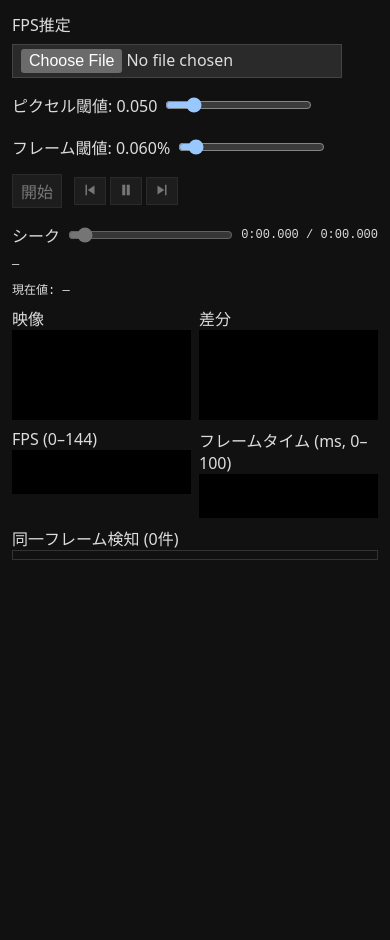
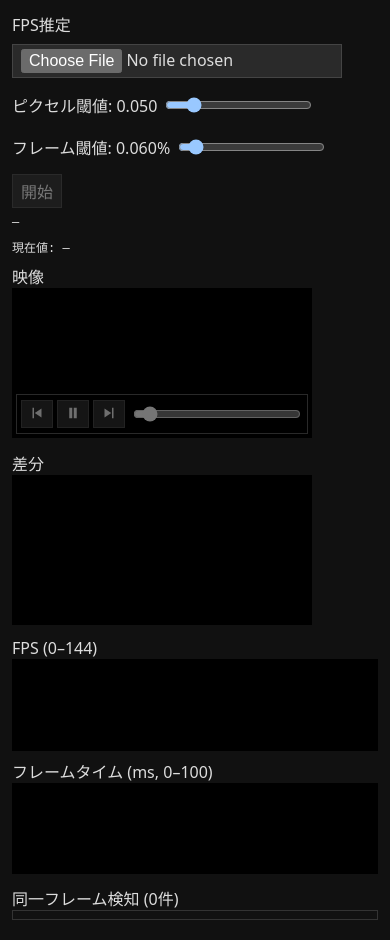
Before and after one commit to millfi/GPUDrop, a React (Vite) app: page / in a window 390 px wide. Before the commit the page ends 844 px from the top, so only its background shows below. Built offline with nearby package versions, Linux system fonts and the light colour scheme.

Commit message:
UI変更

```diff
--- a/index.html
+++ b/index.html
@@ -37,6 +37,7 @@
             .player-controls {
                 display: flex;
                 gap: 4px;
+                flex: 0 0 auto;
             }
             .icon-button {
                 width: 32px;
@@ -68,17 +69,60 @@
                 gap: 6px;
                 align-items: center;
             }
+            .video-panel {
+                position: relative;
+                display: inline-block;
+                max-width: 100%;
+                background: #000;
+            }
+            .video-overlay {
+                position: absolute;
+                left: 8px;
+                right: 8px;
+                bottom: 8px;
+                display: flex;
+                gap: 8px;
+                align-items: center;
+                padding: 6px;
+                background: rgb(0 0 0 / 72%);
+                border: 1px solid rgb(255 255 255 / 16%);
+                box-sizing: border-box;
+                transition:
+                    opacity 120ms ease,
+                    visibility 120ms ease;
+            }
+            .video-overlay.is-hidden {
+                visibility: hidden;
+                opacity: 0;
+                pointer-events: none;
+            }
             .seek-control {
+                display: flex;
+                gap: 6px;
+                align-items: center;
                 flex: 1 1 280px;
+                min-width: 0;
             }
             .seek-control input {
                 flex: 1;
-                min-width: 120px;
+                min-width: 0;
             }
             .seek-control span {
                 font-family: ui-monospace, monospace;
                 font-size: 12px;
                 white-space: nowrap;
+            }
+            @media (max-width: 700px) {
+                .video-overlay {
+                    left: 4px;
+                    right: 4px;
+                    bottom: 4px;
+                    gap: 6px;
+                    padding: 4px;
+                }
+                .seek-control span {
+                    display: none;
+                }
             }
             .stats {
                 font-family: ui-monospace, monospace;
@@ -87,17 +131,54 @@
             }
             .grid {
                 display: grid;
-                grid-template-columns: 1fr 1fr;
-                gap: 8px;
+                grid-template-columns: minmax(280px, 1fr) 600px minmax(
+                        220px,
+                        0.65fr
+                    );
+                align-items: start;
+                gap: 12px;
                 margin-bottom: 8px;
             }
+            .media-column,
+            .charts-column,
+            .events-column {
+                min-width: 0;
+            }
+            .charts-column {
+                display: grid;
+                gap: 8px;
+            }
+            .panel-block {
+                margin-top: 8px;
+            }
+            .events-column {
+                display: grid;
+                grid-template-rows: auto 1fr;
+                align-self: stretch;
+            }
             .events {
-                max-height: 200px;
+                max-height: 332px;
                 overflow: auto;
                 font-family: ui-monospace, monospace;
                 font-size: 12px;
                 border: 1px solid #333;
                 padding: 4px;
+            }
+            @media (max-width: 1200px) {
+                .grid {
+                    grid-template-columns: 1fr 1fr;
+                }
+                .events-column {
+                    grid-column: 2;
+                }
+            }
+            @media (max-width: 800px) {
+                .grid {
+                    grid-template-columns: 1fr;
+                }
+                .events-column {
+                    grid-column: auto;
+                }
             }
         </style>
     </head>
--- a/src/App.tsx
+++ b/src/App.tsx
@@ -26,10 +26,12 @@ export default function App() {
   const [paused, setPaused] = useState(false);
   const [duration, setDuration] = useState(0);
   const [seekValue, setSeekValue] = useState(0);
+  const [overlayVisible, setOverlayVisible] = useState(true);
   const [stats, setStats] = useState<Stats | null>(null);
   const [events, setEvents] = useState<DupEvent[]>([]);
 
   const videoCanvas = useRef<HTMLCanvasElement>(null);
+  const videoPanelRef = useRef<HTMLDivElement>(null);
   const diffCanvas = useRef<HTMLCanvasElement>(null);
   const fpsCanvas = useRef<HTMLCanvasElement>(null);
   const ftCanvas = useRef<HTMLCanvasElement>(null);
@@ -49,6 +51,20 @@ export default function App() {
   useEffect(() => {
     return () => {
       playerRef.current?.stop();
+    };
+  }, []);
+
+  useEffect(() => {
+    const handlePointerDown = (e: PointerEvent) => {
+      if (e.button !== 0) return;
+      const videoPanel = videoPanelRef.current;
+      if (!videoPanel) return;
+      setOverlayVisible(videoPanel.contains(e.target as Node));
+    };
+
+    document.addEventListener("pointerdown", handlePointerDown);
+    return () => {
+      document.removeEventListener("pointerdown", handlePointerDown);
     };
   }, []);
 
@@ -232,6 +248,28 @@ export default function App() {
         <button onClick={start} disabled={!file || running}>
           開始
         </button>
+        {running && <span>{paused ? "一時停止中" : "再生中…"}</span>}
+      </div>
+
+      <div className="stats">
+        {stats
+          ? `t=${stats.timestamp.toFixed(3)}s  frame#${stats.frameNumber}  fps=${stats.fps}  frameTime=${(stats.frameTime * 1000).toFixed(2)}ms`
+          : "—"}
+      </div>
+      <div className="stats">
+        {stats
+          ? `現在値: fps=${stats.fps}  frameTime=${(stats.frameTime * 1000).toFixed(2)}ms`
+          : "現在値: —"}
+      </div>
+
+      <div className="grid">
+        <div className="media-column">
+          <div>映像</div>
+          <div ref={videoPanelRef} className="video-panel">
+            <canvas ref={videoCanvas} />
+            <div
+              className={`video-overlay${overlayVisible ? "" : " is-hidden"}`}
+            >
               <div className="player-controls">
                 <button
                   type="button"
@@ -265,7 +303,6 @@ export default function App() {
                 </button>
               </div>
               <label className="seek-control">
-          シーク
                 <input
                   type="range"
                   min={0}
@@ -274,34 +311,21 @@ export default function App() {
                   value={Math.min(seekValue, duration || 0)}
                   disabled={!running || duration <= 0}
                   onChange={(e) => seek(parseFloat(e.target.value))}
+                  aria-label="シーク"
                 />
                 <span>
                   {formatTime(seekValue)} / {formatTime(duration)}
                 </span>
               </label>
-        {running && <span>{paused ? "一時停止中" : "再生中…"}</span>}
             </div>
-
-      <div className="stats">
-        {stats
-          ? `t=${stats.timestamp.toFixed(3)}s  frame#${stats.frameNumber}  fps=${stats.fps}  frameTime=${(stats.frameTime * 1000).toFixed(2)}ms`
-          : "—"}
           </div>
-      <div className="stats">
-        {stats
-          ? `現在値: fps=${stats.fps}  frameTime=${(stats.frameTime * 1000).toFixed(2)}ms`
-          : "現在値: —"}
-      </div>
-
-      <div className="grid">
-        <div>
-          <div>映像</div>
-          <canvas ref={videoCanvas} />
-        </div>
-        <div>
+          <div className="panel-block">
             <div>差分</div>
             <canvas ref={diffCanvas} />
           </div>
+        </div>
+
+        <div className="charts-column">
           <div>
             <div>FPS (0–144)</div>
             <canvas ref={fpsCanvas} width={600} height={150} />
@@ -312,7 +336,7 @@ export default function App() {
           </div>
         </div>
 
-      <div>
+        <div className="events-column">
           <div>同一フレーム検知 ({events.length}件)</div>
           <div className="events">
             {events.map((e, i) => (
@@ -320,6 +344,7 @@ export default function App() {
                 t = {e.timestamp.toFixed(3)}s · frame #{e.frameNumber}
               </div>
             ))}
+          </div>
         </div>
       </div>
     </div>
```
Lines whose indentation alone changed are shown as unchanged.
